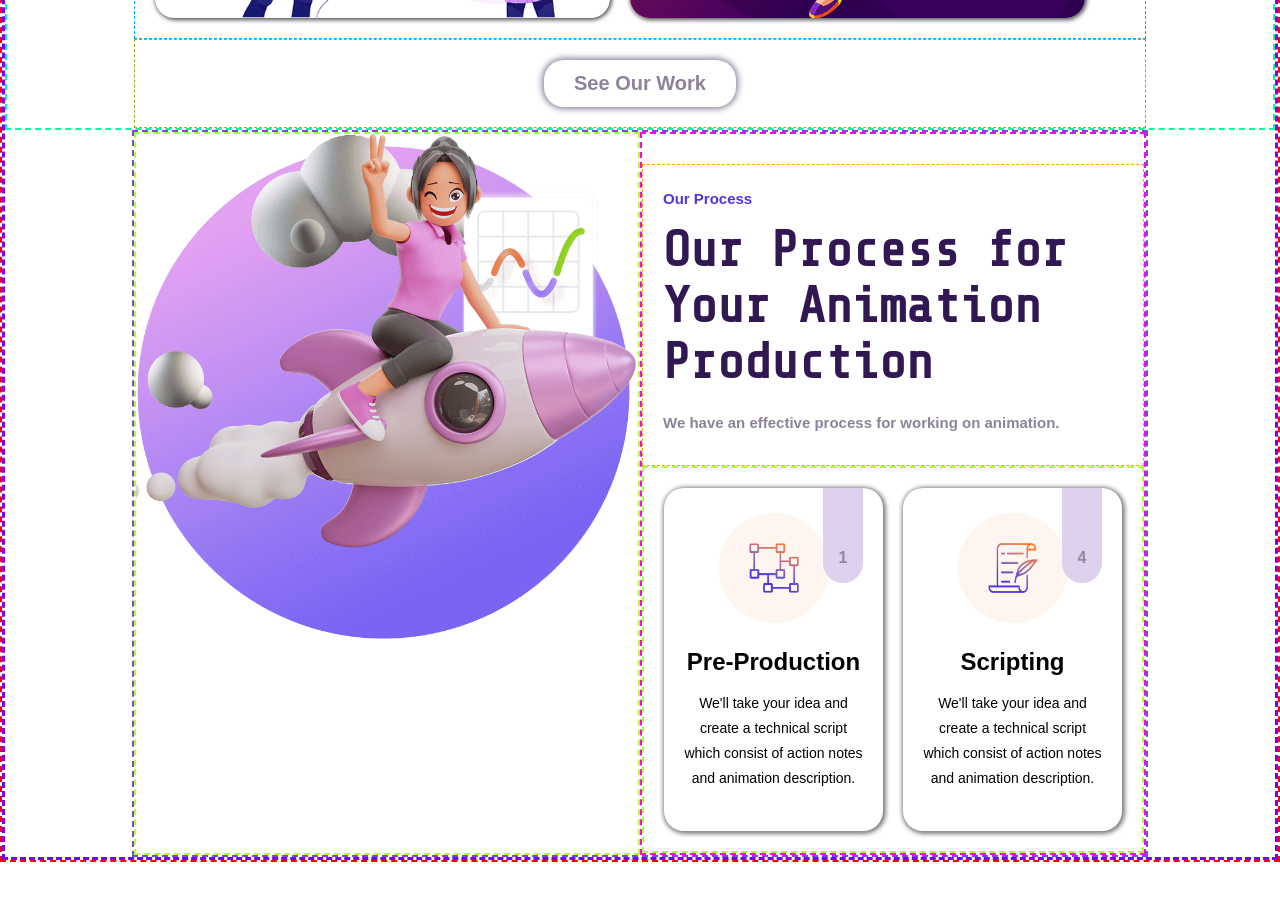
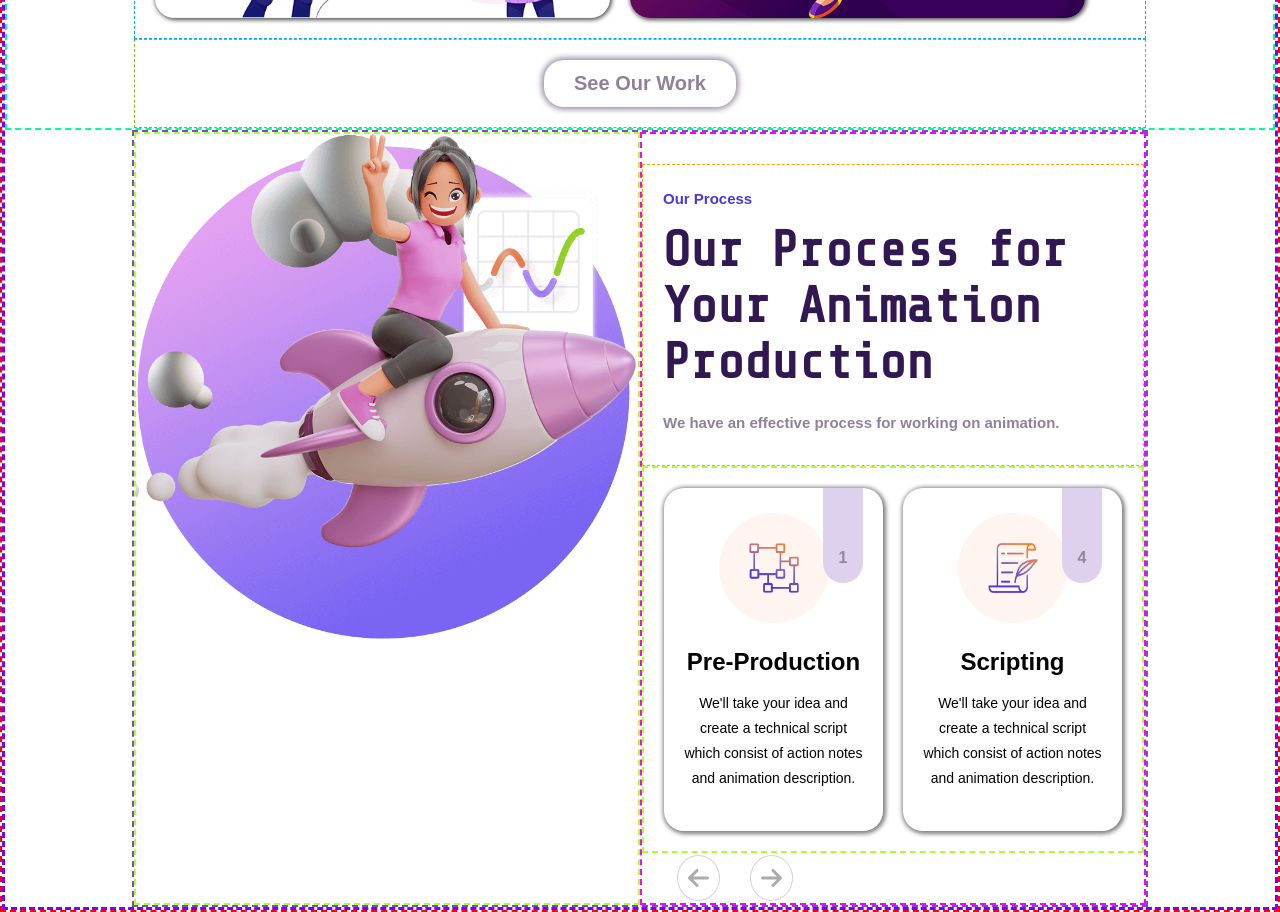
Before and after one commit to gabrielediemmanuele/proj-html-vuejs, a Vue app: page / in a window 1280 px wide. Shown: the part 2760-3672 px from the top of the page. Before the commit the page ends 3622 px from the top, so only its background shows below. Built offline with nearby package versions, Linux system fonts and the light colour scheme; a web font is replaced by a local one.

Commit message:
feat: add arrows to OurProcess component

```diff
--- a/src/components/sub-components-main/OurProcess.vue
+++ b/src/components/sub-components-main/OurProcess.vue
@@ -67,8 +67,24 @@ export default {
           <p>{{ card.text }}</p>
         </div>
       </div>
+
+      <div class="arrows-cont">
+        <div class="arrow-bubble">
+          <font-awesome-icon
+            icon="fa-solid fa-arrow-left"
+            size="xl"
+            style="color: #ababab"
+          />
+        </div>
+        <div class="arrow-bubble">
+          <font-awesome-icon
+            icon="fa-solid fa-arrow-right"
+            size="xl"
+            style="color: #ababab"
+          />
+        </div>
+      </div>
     </div>
-    <div class="arrows-cont"></div>
   </div>
 </template>
 
@@ -96,7 +112,6 @@ export default {
   //elements container (text , cards)
   .elements-cont {
     width: 50%;
-    height: 100%;
     border: 2px dashed magenta;
 
     // text container style
@@ -199,5 +214,20 @@ export default {
   }
 
   //arrows container
+  .arrows-cont {
+    width: 100%;
+    height: 50px;
+    display: flex;
+    align-items: center;
+    padding: 20px;
+    .arrow-bubble {
+      display: flex;
+      align-items: center;
+      padding: 10px;
+      border: 1px solid lightgray;
+      margin: 15px;
+      border-radius: 50%;
+    }
+  }
 }
 </style>
--- a/src/main.js
+++ b/src/main.js
@@ -7,8 +7,10 @@ import { library } from "@fortawesome/fontawesome-svg-core";
 import { FontAwesomeIcon } from "@fortawesome/vue-fontawesome";
 
 import { faPlay as faPlaySolid } from "@fortawesome/free-solid-svg-icons";
+import { faArrowRight as faArrowRightSolid } from "@fortawesome/free-solid-svg-icons";
+import { faArrowLeft as faArrowLeftSolid } from "@fortawesome/free-solid-svg-icons";
 
-library.add(faPlaySolid);
+library.add(faPlaySolid, faArrowRightSolid, faArrowLeftSolid);
 
 const app = createApp(App);
 app.component("font-awesome-icon", FontAwesomeIcon);
```
